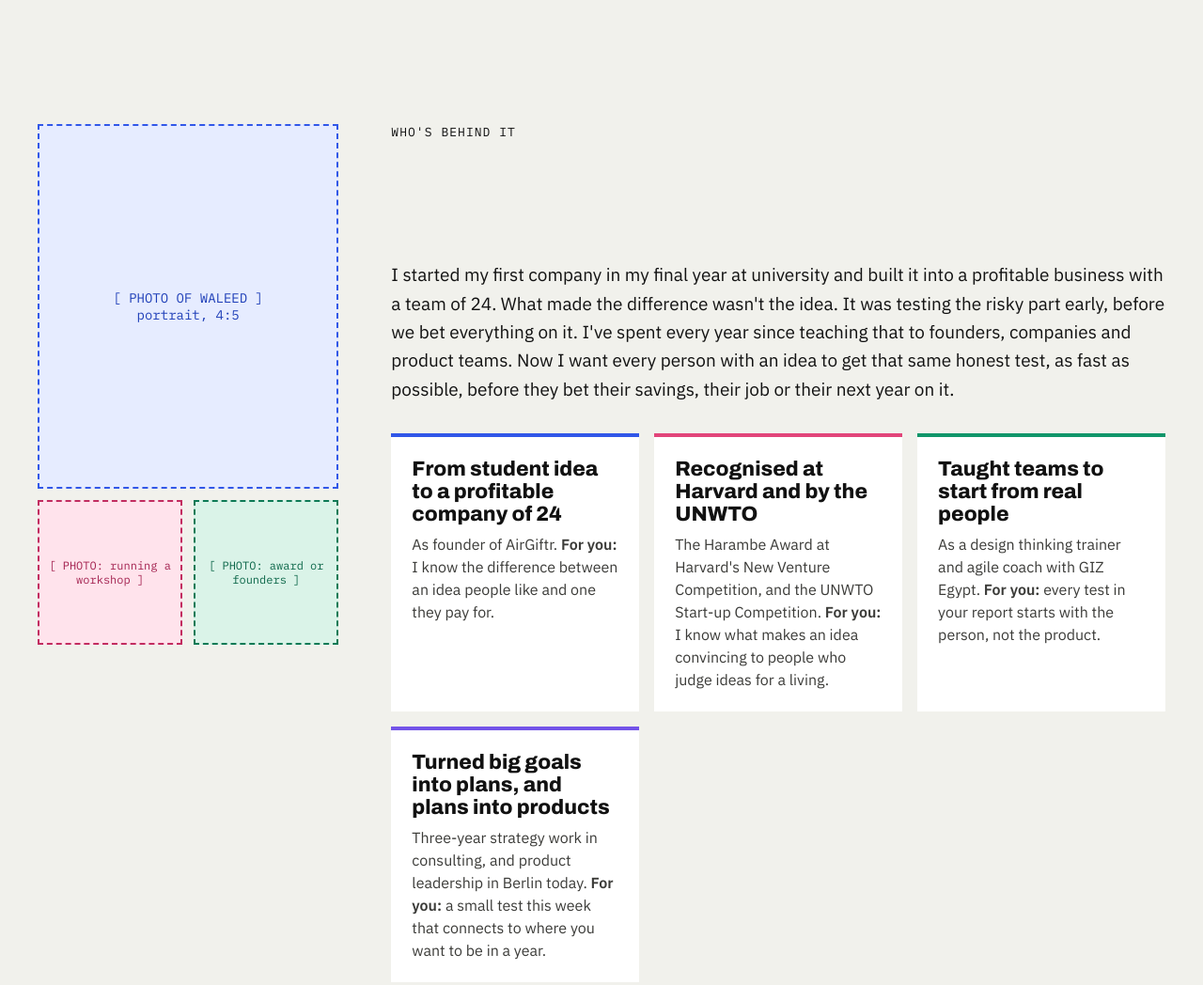
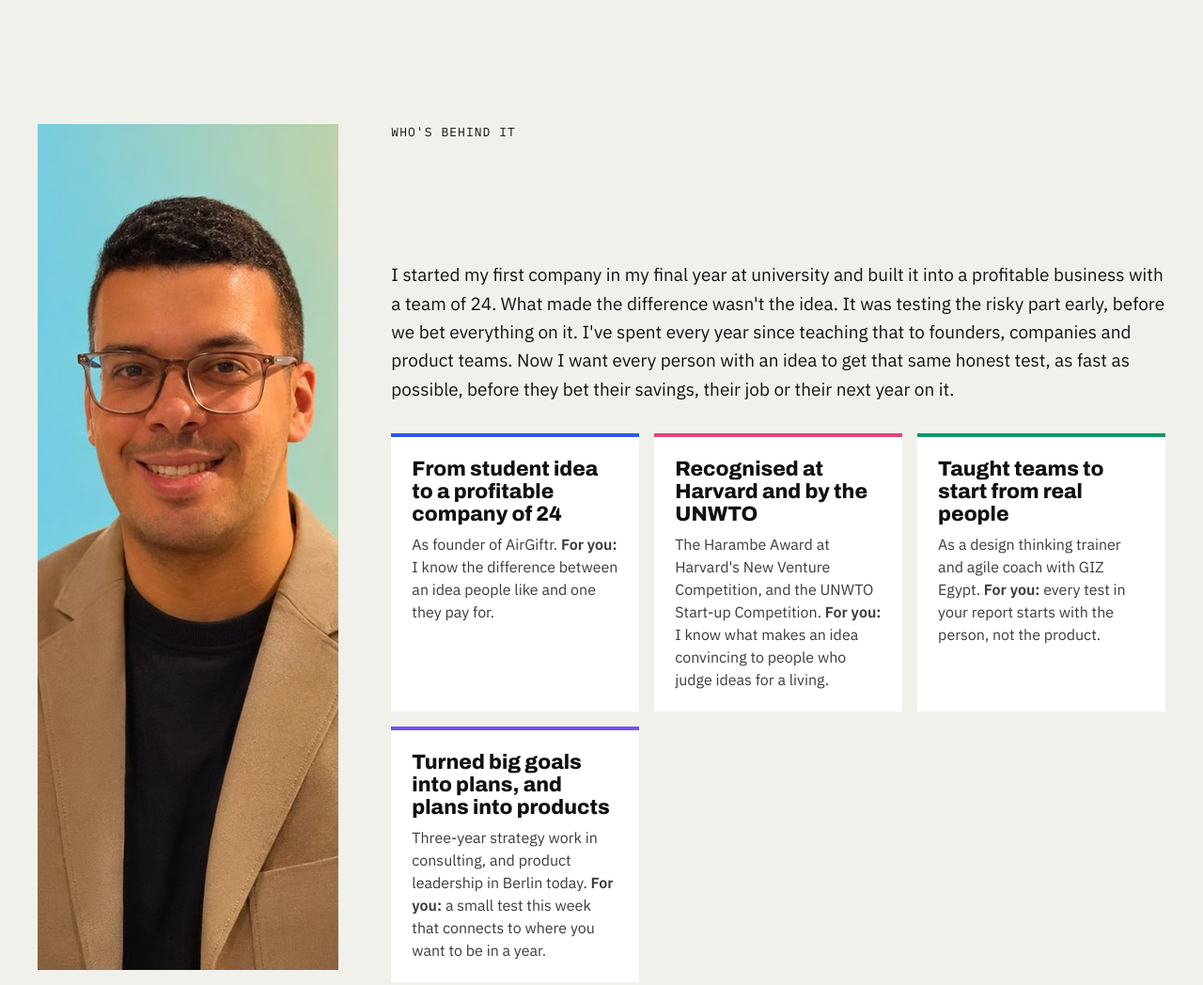
Before and after one commit to waleed-hatim/ideaclarity-assets, a plain HTML site: page site/index.html in a window 1280 px wide. Shown: the part 5460-6508 px from the top of the page at 94% size. Drawn offline with Linux system fonts and the light colour scheme.

Commit message:
Use Waleed's portrait in the About section; remove empty photo placeholders
Co-Authored-By: Claude Opus 5.5 <noreply@anthropic.com>
Claude-Session: https://claude.ai/code/session_01U1K7wKxh4mce6PnkbLVAu8

```diff
--- a/site/index.html
+++ b/site/index.html
@@ -188,11 +188,8 @@ html{scroll-behavior:smooth}
 <section id="about" style="background: #f1f1ec; padding: 96px 32px">
 <div style="max-width: 1200px; margin: 0 auto; display: flex; flex-wrap: wrap; gap: 56px; align-items: flex-start">
 <div style="flex: 1 1 320px; min-width: 0; max-width: 420px">
-<div role="img" aria-label="Photo placeholder for Waleed" style="aspect-ratio: 4 / 5; background: #e6ecff; border: 2px dashed #3157e8; display: flex; align-items: center; justify-content: center; text-align: center; font-family: 'IBM Plex Mono', monospace; font-size: 14px; color: #1f3fb8; padding: 24px">[ PHOTO OF WALEED ]<br>portrait, 4:5</div>
-<div style="display: grid; grid-template-columns: repeat(2, minmax(0, 1fr)); gap: 12px; margin-top: 12px">
-<div role="img" aria-label="Photo placeholder: workshop" style="aspect-ratio: 1; background: #ffe3ec; border: 2px dashed #c22c60; display: flex; align-items: center; justify-content: center; font-family: 'IBM Plex Mono', monospace; font-size: 12px; color: #a3214f; text-align: center; padding: 8px">[ PHOTO: running a workshop ]</div>
-<div role="img" aria-label="Photo placeholder: on stage or with founders" style="aspect-ratio: 1; background: #daf3e8; border: 2px dashed #0d7a56; display: flex; align-items: center; justify-content: center; font-family: 'IBM Plex Mono', monospace; font-size: 12px; color: #0b6648; text-align: center; padding: 8px">[ PHOTO: award or founders ]</div>
-</div>
+<img src="https://raw.githubusercontent.com/waleed-hatim/ideaclarity-assets/website/site/waleed.jpg" alt="Waleed, product leader and founder of Idea Clarity" width="900" height="900" loading="lazy" style="display:block;width:100%;aspect-ratio:4 / 5;object-fit:cover;object-position:center top;background:#e6ecff">
+
 </div>
 <div style="flex: 999 1 480px; min-width: 0">
 <p style="font-family: 'IBM Plex Mono', monospace; font-size: 13px; letter-spacing: 0.08em; margin: 0 0 12px">WHO'S BEHIND IT</p>
```
